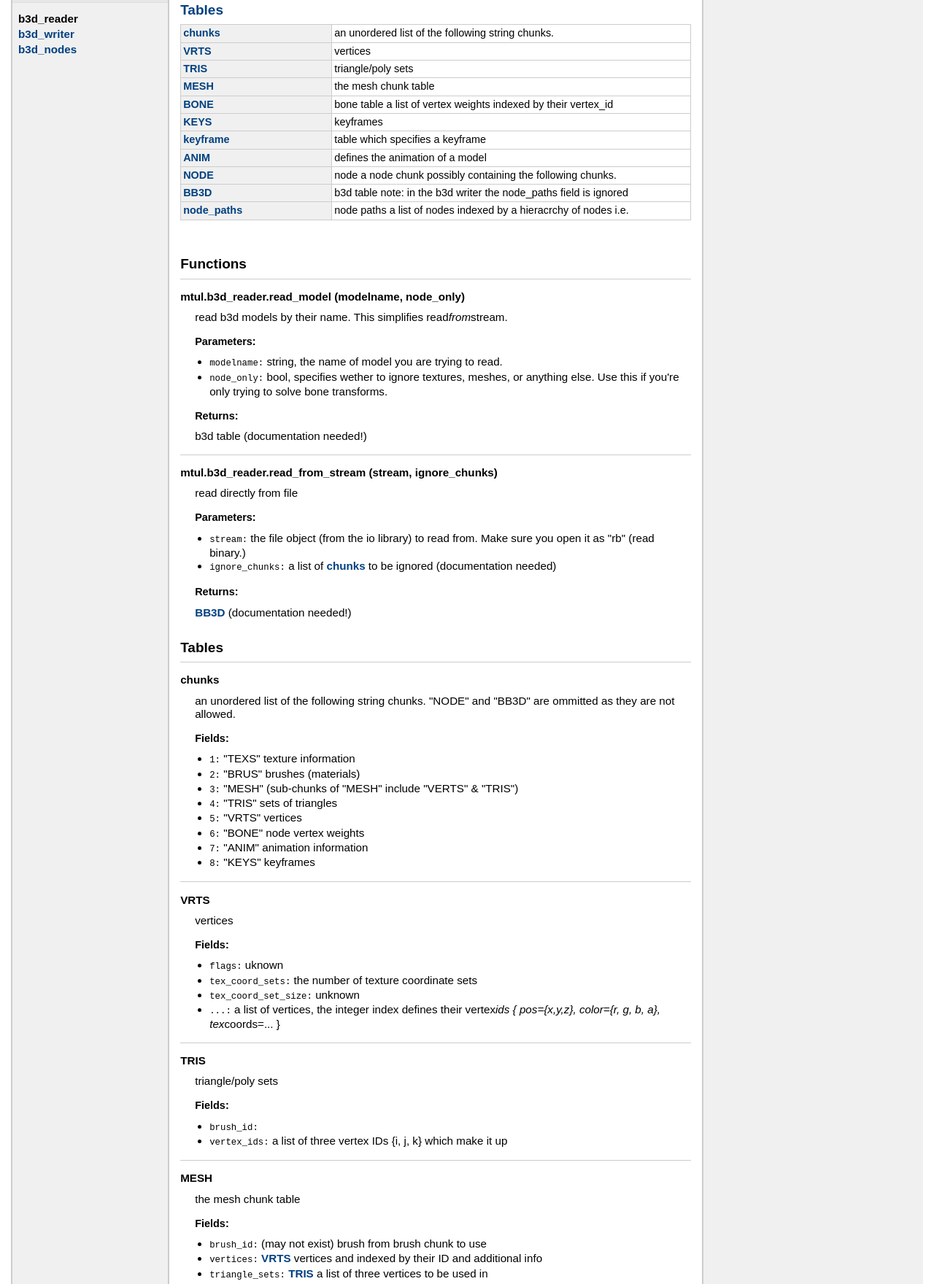
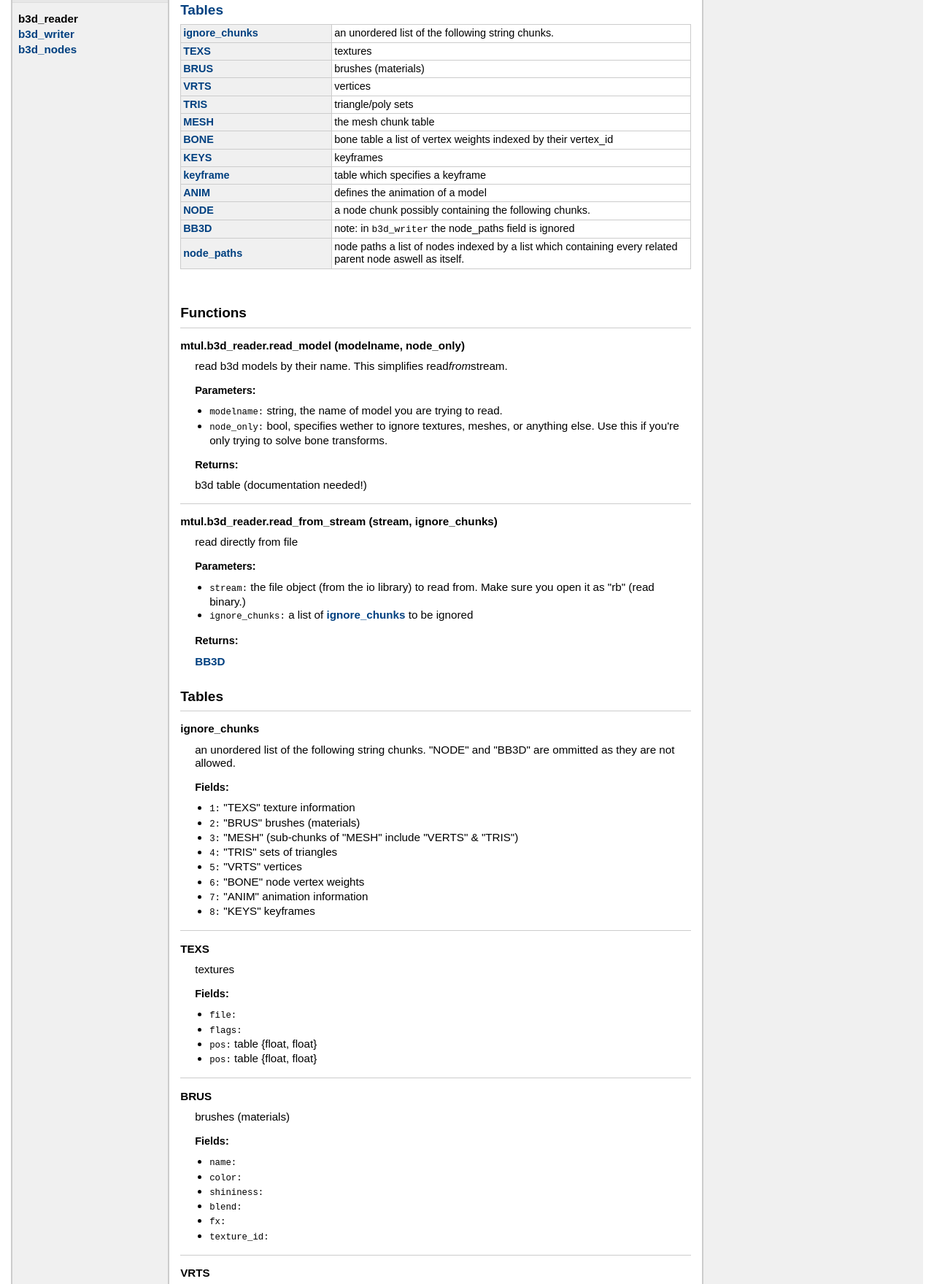
Before and after one commit to Luanti-Extended-Engine-Features/LEEF-b3d, a plain HTML site: page docs/modules/b3d_reader.html in a window 1280 px wide. Shown: the part 225-1985 px from the top of the page at 73% size. Drawn offline with Linux system fonts and the light colour scheme.

Commit message:
update documentation

```diff
--- a/docs/modules/b3d_reader.html
+++ b/docs/modules/b3d_reader.html
@@ -68,8 +68,16 @@
 <h2><a href="#Tables">Tables</a></h2>
 <table class="function_list">
 	<tr>
-	<td class="name" nowrap><a href="#chunks">chunks</a></td>
+	<td class="name" nowrap><a href="#ignore_chunks">ignore_chunks</a></td>
 	<td class="summary">an unordered list of the following string chunks.</td>
+	</tr>
+	<tr>
+	<td class="name" nowrap><a href="#TEXS">TEXS</a></td>
+	<td class="summary">textures</td>
+	</tr>
+	<tr>
+	<td class="name" nowrap><a href="#BRUS">BRUS</a></td>
+	<td class="summary">brushes (materials)</td>
 	</tr>
 	<tr>
 	<td class="name" nowrap><a href="#VRTS">VRTS</a></td>
@@ -102,18 +110,16 @@
 	</tr>
 	<tr>
 	<td class="name" nowrap><a href="#NODE">NODE</a></td>
-	<td class="summary">node
- a node chunk possibly containing the following chunks.</td>
+	<td class="summary">a node chunk possibly containing the following chunks.</td>
 	</tr>
 	<tr>
 	<td class="name" nowrap><a href="#BB3D">BB3D</a></td>
-	<td class="summary">b3d table
- note: in the b3d writer the node_paths field is ignored</td>
+	<td class="summary">note: in <code>b3d_writer</code> the node_paths field is ignored</td>
 	</tr>
 	<tr>
 	<td class="name" nowrap><a href="#node_paths">node_paths</a></td>
 	<td class="summary">node paths
- a list of nodes indexed by a hieracrchy of nodes i.e.</td>
+ a list of nodes indexed by a list which containing every related parent node aswell as itself.</td>
 	</tr>
 </table>
 
@@ -166,14 +172,14 @@
          the file object (from the io library) to read from. Make sure you open it as "rb" (read binary.)
         </li>
         <li><span class="parameter">ignore_chunks</span>
-         a list of <a href="../modules/b3d_reader.html#chunks">chunks</a> to be ignored (documentation needed)
+         a list of <a href="../modules/b3d_reader.html#ignore_chunks">ignore_chunks</a> to be ignored
         </li>
     </ul>
 
     <h3>Returns:</h3>
     <ol>
 
-        <a href="../modules/b3d_reader.html#BB3D">BB3D</a> (documentation needed!)
+        <a href="../modules/b3d_reader.html#BB3D">BB3D</a>
     </ol>
 
 
@@ -185,8 +191,8 @@
 
     <dl class="function">
     <dt>
-    <a name = "chunks"></a>
-    <strong>chunks</strong>
+    <a name = "ignore_chunks"></a>
+    <strong>ignore_chunks</strong>
     </dt>
     <dd>
     an unordered list of the following string chunks.
@@ -218,6 +224,86 @@
         </li>
         <li><span class="parameter">8</span>
          "KEYS" keyframes
+        </li>
+    </ul>
+
+
+
+
+
+</dd>
+    <dt>
+    <a name = "TEXS"></a>
+    <strong>TEXS</strong>
+    </dt>
+    <dd>
+    textures
+
+
+    <h3>Fields:</h3>
+    <ul>
+        <li><span class="parameter">file</span>
+
+
+
+        </li>
+        <li><span class="parameter">flags</span>
+
+
+
+        </li>
+        <li><span class="parameter">pos</span>
+         table {float, float}
+        </li>
+        <li><span class="parameter">pos</span>
+         table {float, float}
+        </li>
+    </ul>
+
+
+
+
+
+</dd>
+    <dt>
+    <a name = "BRUS"></a>
+    <strong>BRUS</strong>
+    </dt>
+    <dd>
+    brushes (materials)
+
+
+    <h3>Fields:</h3>
+    <ul>
+        <li><span class="parameter">name</span>
+
+
+
+        </li>
+        <li><span class="parameter">color</span>
+
+
+
+        </li>
+        <li><span class="parameter">shininess</span>
+
+
+
+        </li>
+        <li><span class="parameter">blend</span>
+
+
+
+        </li>
+        <li><span class="parameter">fx</span>
+
+
+
+        </li>
+        <li><span class="parameter">texture_id</span>
+
+
+
         </li>
     </ul>
 
@@ -389,11 +475,12 @@
     <strong>NODE</strong>
     </dt>
     <dd>
-    node
- a node chunk possibly containing the following chunks.
+    a node chunk possibly containing the following chunks.
  there are three possible "types" of nodes. All bones will contain the following chunks:
- position, rotation, scale. Bones will have a
- bone field which will contain IDs from it's parent node's mesh chunk.
+ <code>position</code>, <code>rotation</code>, <code>scale</code>.
+ Bones will have a bone field which will contain IDs from it's parent node's mesh chunk.
+ Meshes will have a mesh field containing information about their mesh.
+ Pivots will have neither of those and simply serve as parents to child nodes. &lt;3
 
 
     <h3>Fields:</h3>
@@ -445,23 +532,22 @@
     <strong>BB3D</strong>
     </dt>
     <dd>
-    b3d table
- note: in the b3d writer the node_paths field is ignored
+    note: in <code>b3d_writer</code> the node_paths field is ignored
 
 
     <h3>Fields:</h3>
     <ul>
         <li><span class="parameter">node_paths</span>
-         all of the nodes in the model <a href="../modules/b3d_nodes.html#">b3d_nodes</a>
+         all nodes in the model indexed by a table <a href="../modules/b3d_reader.html#node_paths">node_paths</a>
         </li>
         <li><span class="parameter">node</span>
          a table containing the root <a href="../modules/b3d_reader.html#NODE">NODE</a> of the model.
         </li>
         <li><span class="parameter">textures</span>
-         ??? texture information
+         a list of <a href="../modules/b3d_reader.html#TEXS">TEXS</a> chunks
         </li>
         <li><span class="parameter">brushes</span>
-         ??? material information
+         a list of <a href="../modules/b3d_reader.html#BRUS">BRUS</a> chunks
         </li>
         <li><span class="parameter">version</span>
          <code>{major=float, minor=float}</code> this functionally means nothing, but it's version information.
@@ -479,7 +565,7 @@
     </dt>
     <dd>
     node paths
- a list of nodes indexed by a hieracrchy of nodes i.e.  "path.to.node"
+ a list of nodes indexed by a list which containing every related parent node aswell as itself.
 
 
     <h3>Fields:</h3>
@@ -501,7 +587,7 @@
 </div> <!-- id="main" -->
 <div id="about">
 <i>generated by <a href="http://github.com/lunarmodules/ldoc">LDoc 1.5.0</a></i>
-<i style="float:right;">Last updated 2024-07-14 13:05:02 </i>
+<i style="float:right;">Last updated 2024-08-03 16:24:48 </i>
 </div> <!-- id="about" -->
 </div> <!-- id="container" -->
 </body>
```
Also changed, not shown: docs/index.html (+1 -1 lines), docs/modules/b3d_nodes.html (+1 -1 lines), docs/modules/b3d_writer.html (+3 -3 lines), 3 other files.
